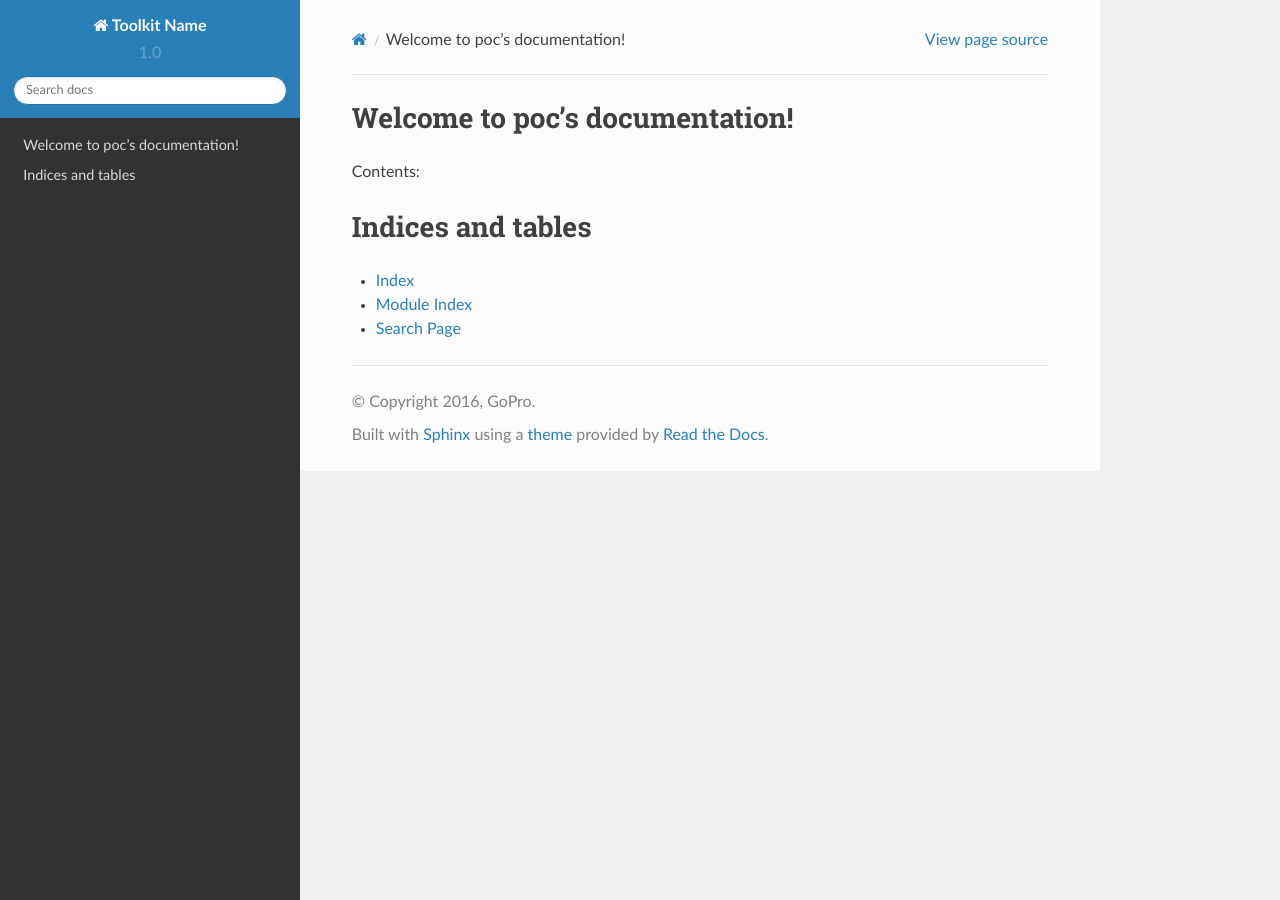
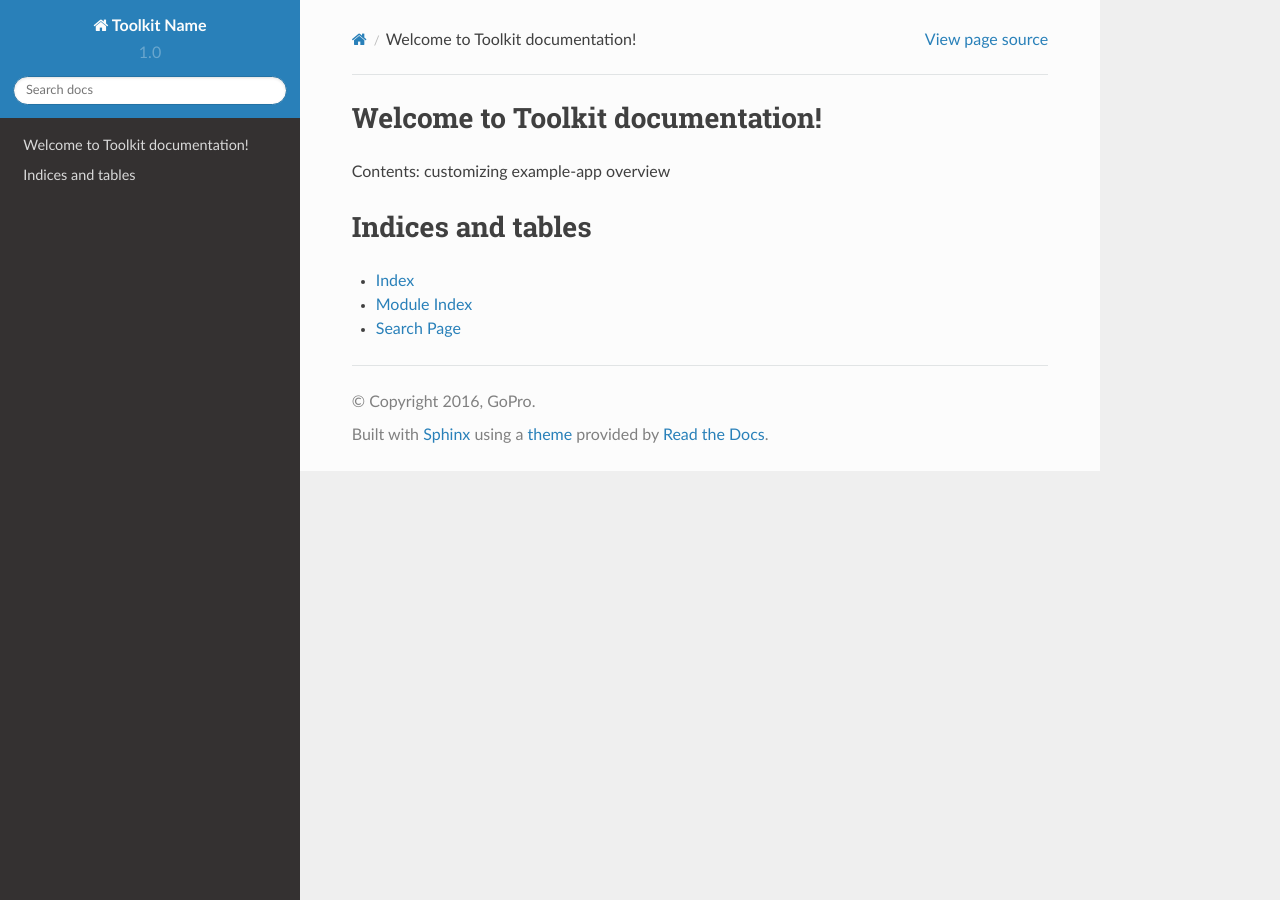
Before and after one commit to sshetty-gpsw/ReadTheDocsPoc, a Sphinx documentation site: the page built from docs/source/index.rst, in a window 1280 px wide. Built offline with Sphinx 7.4.7 and the Read the Docs theme 2.0.0, drawn with Linux system fonts in a browser that asks for light colours.

Commit message:
added files and updated structure

```diff
--- a/docs/source/index.rst
+++ b/docs/source/index.rst
@@ -3,10 +3,13 @@
    You can adapt this file completely to your liking, but it should at least
    contain the root `toctree` directive.
 
-Welcome to poc's documentation!
+Welcome to Toolkit documentation!
 ===============================
 
 Contents:
+customizing
+example-app
+overview
 
 .. toctree::
    :maxdepth: 2
```
Also changed, not shown: docs/source/customizing.md (added, +35 -0 lines), docs/source/example-app.md (added, +25 -0 lines), docs/source/overview.md (added, +12 -0 lines).
